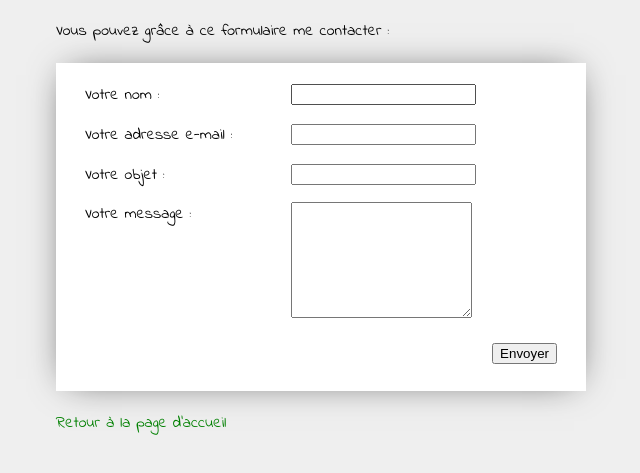
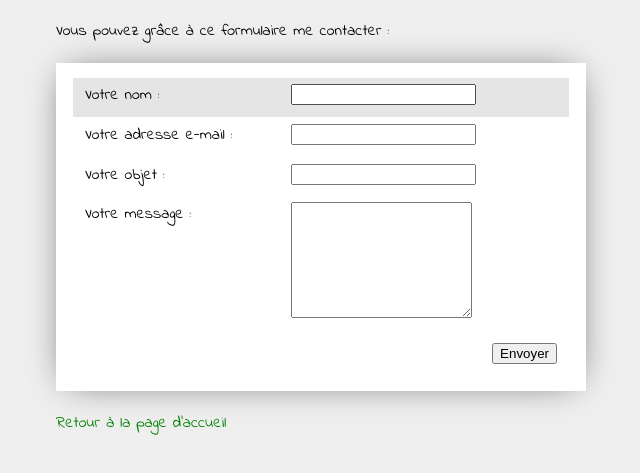
Before and after one commit to YannickDa/formation-html5-css3, a plain HTML site: page contact.html in a window 1280 px wide. In both pictures the pointer is over the element "Votre nom :". Shown: the part 71-544 px from the top of the page, without its empty margins (134-774 px from the left). Drawn offline with Linux system fonts and the light colour scheme.

Commit message:
TP3.3: Faites changer la couleur de fond des fieldsets une fois que l'utilisateur passe sa souris par dessus avec une transition de couleur

```diff
--- a/contact.css
+++ b/contact.css
@@ -14,6 +14,11 @@ form {
 
 form fieldset {
   border: 0;
+  transition: background-color 800ms;
+}
+
+form fieldset:hover {
+  background-color: #E5E5E5;
 }
 
 form fieldset label {
```
